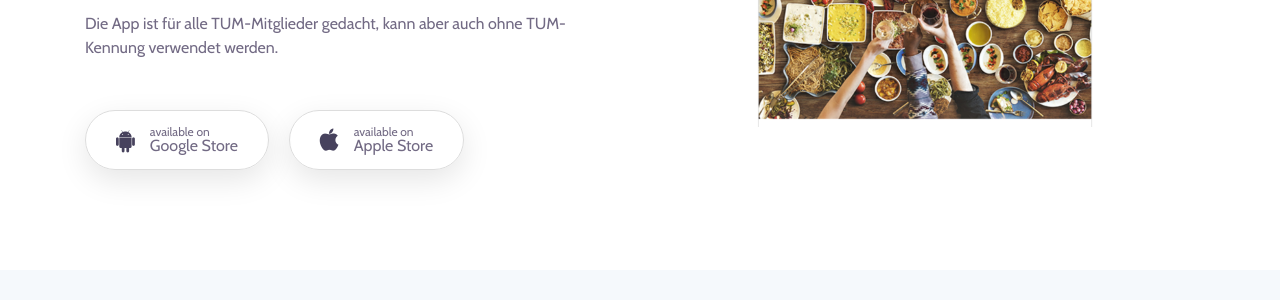
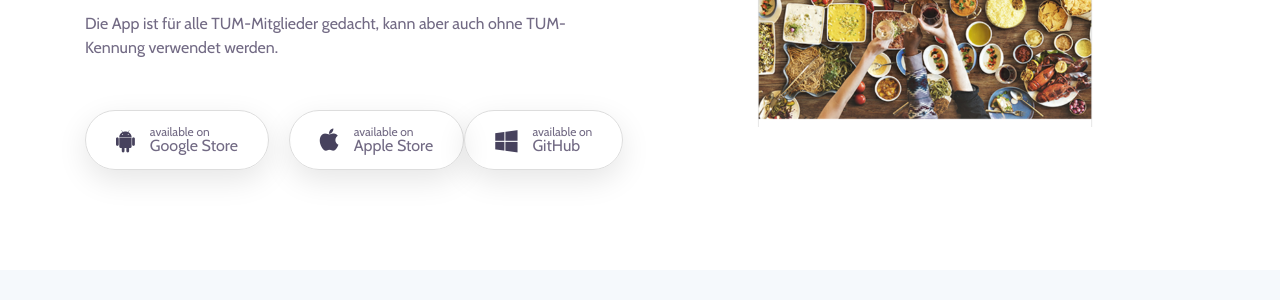
Before and after one commit to TUM-Dev/Website, a Jekyll site: the page built from _pages/index.html, in a window 1280 px wide. Shown: the part 673-973 px from the top of the page. Built offline with Jekyll 4.4.1, drawn with Linux system fonts in a browser that asks for light colours.

Commit message:
Added a link to the Windows TCA

```diff
--- a/_pages/index.html
+++ b/_pages/index.html
@@ -35,25 +35,31 @@ permalink: /
                     <li>- News von der TUM</li>
                     <li>- Lernräume</li>
                 </ul>
-                <br/>
+                <br />
                 <p>Die App ist für alle TUM-Mitglieder gedacht, kann aber auch ohne TUM-Kennung verwendet werden.</p>
                 <div class="app-download-area">
-                    <div class="app-download-btn wow fadeInUp" data-wow-delay="0.2s">
+                    <div class="app-download-btn wow fadeInUp" data-wow-delay="0.4s">
                         <a href="https://play.google.com/store/apps/details?id=de.tum.in.tumcampus">
                             <i class="fa fa-android"></i>
                             <p class="mb-0"><span>available on</span> Google Store</p>
                         </a>
                     </div>
-                    <div class="app-download-btn wow fadeInDown" data-wow-delay="0.4s">
+                    <div class="app-download-btn wow fadeInUp" data-wow-delay="0.4s">
                         <a href="https://itunes.apple.com/us/app/tum-campus-app/id1217412716?mt=8">
                             <i class="fa fa-apple"></i>
                             <p class="mb-0"><span>available on</span> Apple Store</p>
                         </a>
                     </div>
+                    <div class="app-download-btn wow fadeInUp" data-wow-delay="0.4s">
+                        <a href="https://github.com/COM8/TUM_Campus_App_UWP">
+                            <i class="fa fa-windows"></i>
+                            <p class="mb-0"><span>available on</span> GitHub</p>
+                        </a>
+                    </div>
                 </div>
             </div>
             <div class="col-md-6 text-center">
-                <img src="{{site.baseurl}}/assets/img/screenshots/android_1.png" style="max-height: 600px;"/>
+                <img src="{{site.baseurl}}/assets/img/screenshots/android_1.png" style="max-height: 600px;" />
             </div>
         </div>
     </div>
```
